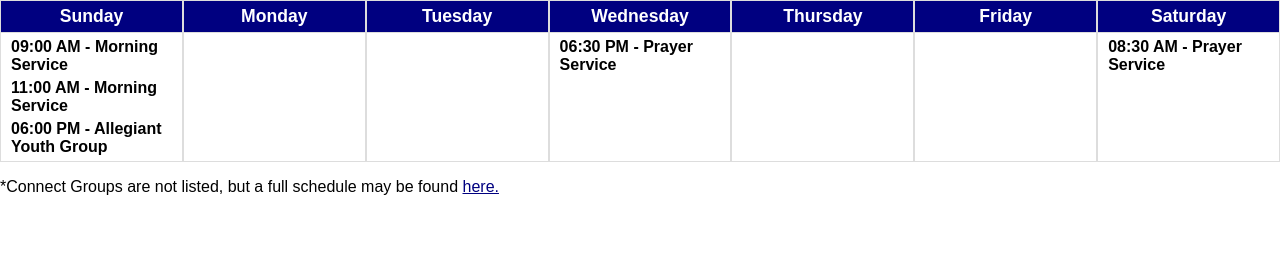
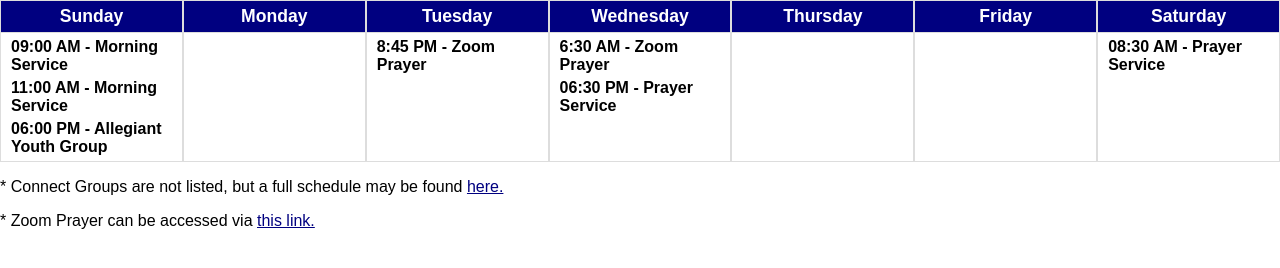
Before and after one commit to TheKicker/LC3-CLC-Calendar, a plain HTML site: page index.html in a window 1280 px wide. Drawn offline with Linux system fonts and the light colour scheme.

Commit message:
Updated weekly schedule

```diff
--- a/index.html
+++ b/index.html
@@ -104,15 +104,15 @@
             <div id="saturday-events"></div>
         </div>
     </div>
-    <p>*Connect Groups are not listed, but a full schedule may be found <a href="https://mychampionlife.churchcenter.com/groups/clc-groups" style="color: #000080" target="_blank" rel="noopener">here.</a></p>
-
+    <p>* Connect Groups are not listed, but a full schedule may be found <a href="https://mychampionlife.churchcenter.com/groups/clc-groups" style="color: #000080" target="_blank" rel="noopener">here.</a></p>
+    <p>* Zoom Prayer can be accessed via <a href="https://app.zoom.us/wc/86172846846/join" style="color: #000080" target="_blank" rel="noopener">this link.</a></p>
     <script>
         document.addEventListener("DOMContentLoaded", function() {
             addEvent("sunday-events", "09:00 AM", "Morning Service");
             addEvent("sunday-events", "11:00 AM", "Morning Service");
             addEvent("sunday-events", "06:00 PM", "Allegiant Youth Group");
-            // addEvent("tuesday-events", "6:45 AM", "Zoom Prayer");
-            // addEvent("wednesday-events", "6:30 AM", "Zoom Prayer");
+            addEvent("tuesday-events", "8:45 PM", "Zoom Prayer");
+            addEvent("wednesday-events", "6:30 AM", "Zoom Prayer");
             addEvent("wednesday-events", "06:30 PM", "Prayer Service");
             addEvent("saturday-events", "08:30 AM", "Prayer Service");
         });
```
